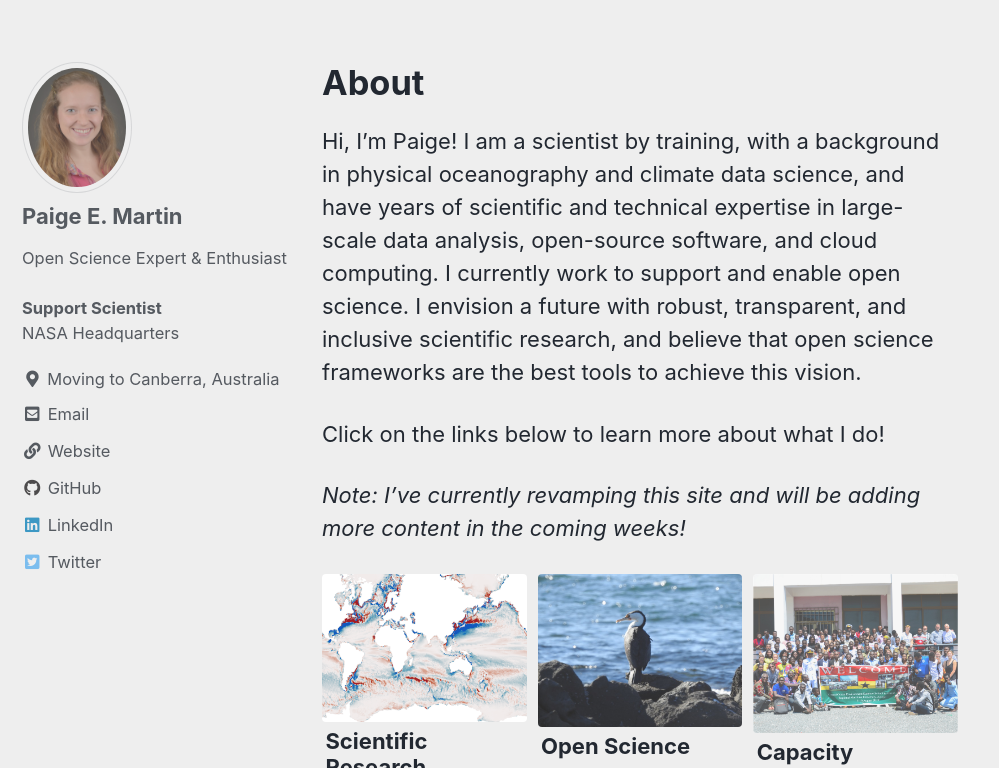
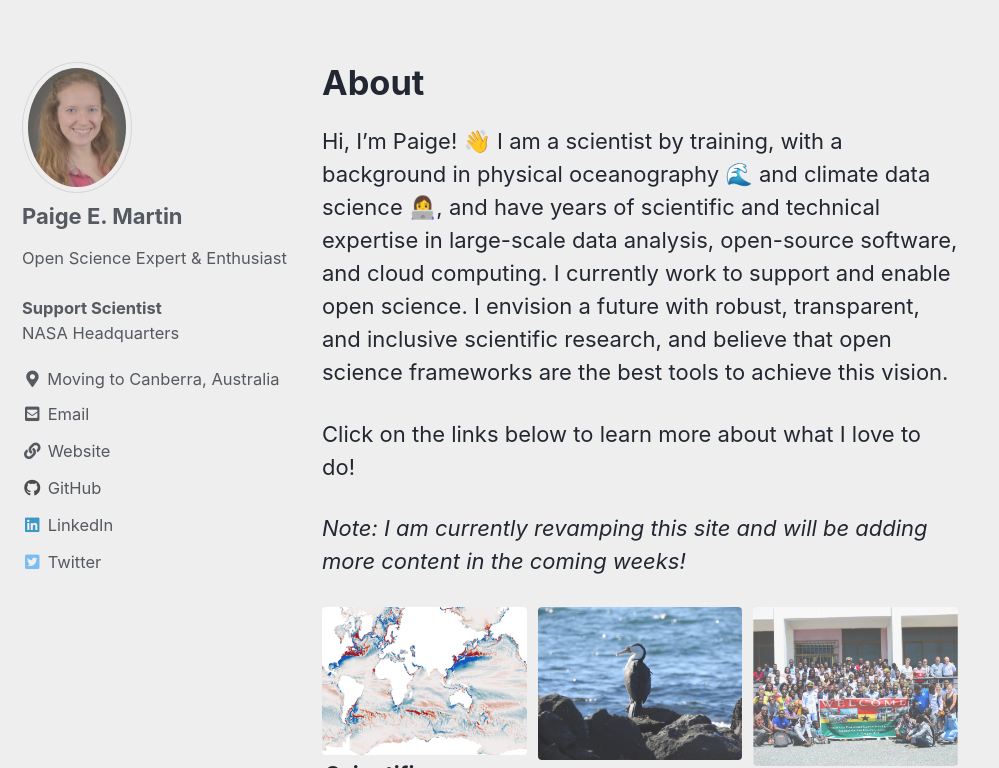
Before and after one commit to wanbint/wb, a Jekyll site: the page built from _pages/index.md, in a window 1280 px wide and 900 px high, scrolled down 265 px, cut to the strip 132-900 px from the top of the window. Shown: the whole strip, without its empty margins (0-999 px from the left). Built offline with Jekyll 4.4.1, drawn with Linux system fonts in a browser that asks for light colours; cached includes are drawn as plain includes; the list of posts is cut into pages by our own code.

Commit message:
Update index.md

```diff
--- a/_pages/index.md
+++ b/_pages/index.md
@@ -37,10 +37,10 @@ feature_row:
 
 # About
 
-Hi, I'm Paige! I am a scientist by training, with a background in physical oceanography and climate data science, and have years of scientific and technical expertise in large-scale data analysis, open-source software, and cloud computing. I currently work to support and enable open science. I envision a future with robust, transparent, and inclusive scientific research, and believe that open science frameworks are the best tools to achieve this vision.
+Hi, I'm Paige! 👋  I am a scientist by training, with a background in physical oceanography 🌊 and climate data science 👩‍💻, and have years of scientific and technical expertise in large-scale data analysis, open-source software, and cloud computing. I currently work to support and enable open science. I envision a future with robust, transparent, and inclusive scientific research, and believe that open science frameworks are the best tools to achieve this vision.
 
-Click on the links below to learn more about what I do!
+Click on the links below to learn more about what I love to do!
 
-_Note: I've currently revamping this site and will be adding more content in the coming weeks!_
+_Note: I am currently revamping this site and will be adding more content in the coming weeks!_
 
 {% include feature_row %}
```
